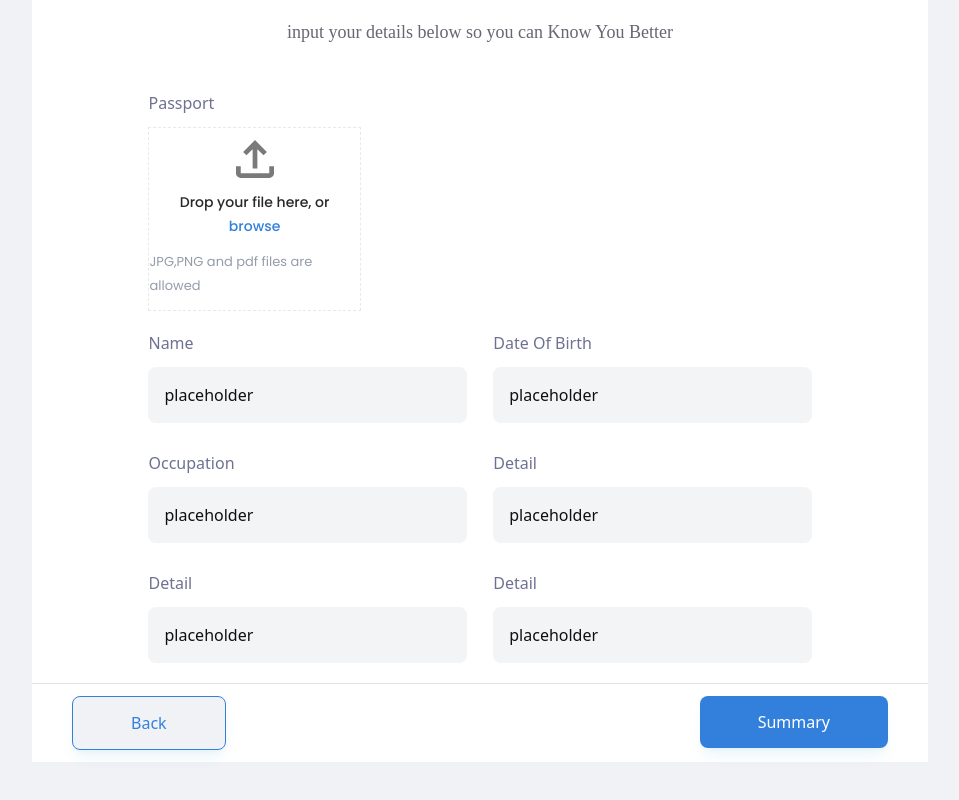
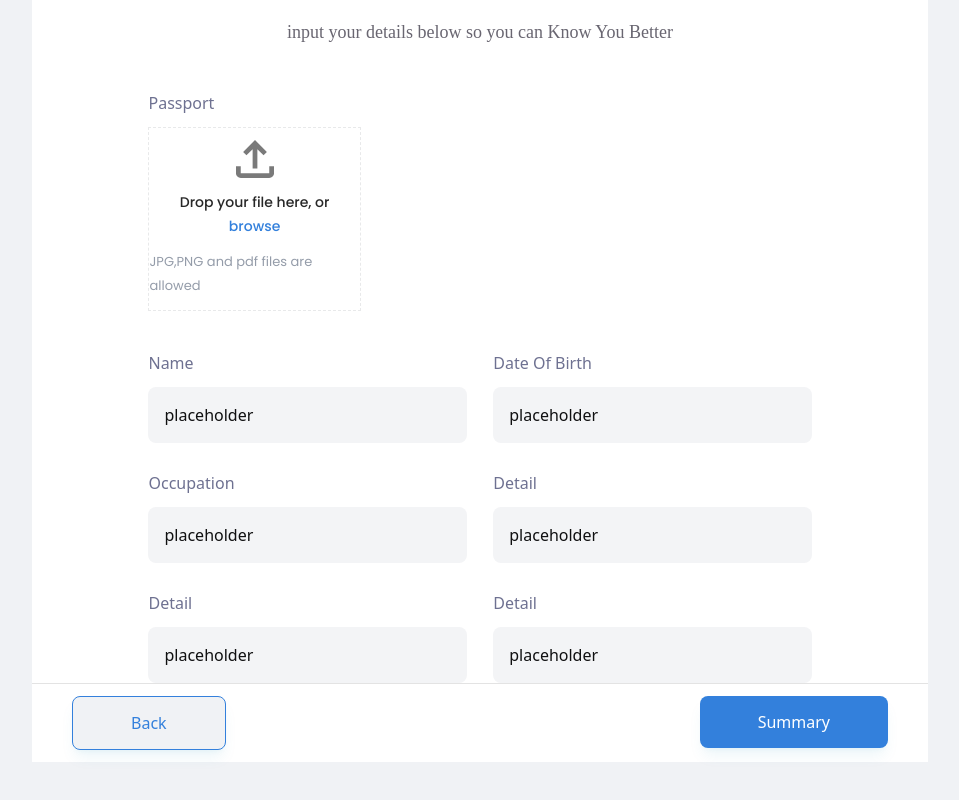
Before and after one commit to BEE-Codes/SignUp, a Vue app: page /Course5 in a window 1280 px wide. Shown: the part 204-1004 px from the top of the page, without its empty margins (160-1119 px from the left). Built offline with nearby package versions, Linux system fonts and the light colour scheme.

Commit message:
tiny correction on slide5

```diff
--- a/src/Views/Course5.vue
+++ b/src/Views/Course5.vue
@@ -11,6 +11,7 @@
         <div class="w-[70%] bg-white mt-[100px] mx-auto rounded-[10px]">
             <h5 class="text-[18px] text-[#01060E] font-[400] leading-[37.5px] text-center pt-7">Summary</h5>
             <h6 class="text-[18px] text-[#696671] font-[500] leading-[20.8px] text-center pt-5 mb-10 font-MavenPro"> input your details below so you can Know You Better</h6>
+
             <div class="w-[74%] mx-auto h-[600px] flex flex-col">
                 <div class="w-[32%]">
                     <p class="text-[16px] text-[#6E7191] leading-[24px] pt-2 mb-3">Passport</p>
@@ -24,7 +25,7 @@
                         </div>
                     </div>
                 </div>
-                <div class="overflow-y-auto flex-grow mt-5 ">
+                <div class="overflow-y-auto flex-grow mt-10 ">
                     <div class="w-full flex justify-between mb-7">
                         <div class="w-[48%]">
                             <p class="text-[16px] text-[#6E7191] leading-[24px] pb-3">Name</p>
@@ -55,7 +56,7 @@
                             <input type="text" placeholder="placeholder" class="bg-gray-100 placeholder-[#101011] p-4 rounded-[8px] w-full  text-black">
                         </div>
                     </div>
-                    <div class="w-full flex justify-between">
+                    <div class="w-full flex justify-between mb-2">
                         <div class="w-[48%]">
                             <p class="text-[16px] text-[#6E7191] leading-[24px] pb-3">Gender</p>
                             <input type="text" placeholder="placeholder" class="bg-gray-100 placeholder-[#101011] p-4 rounded-[8px] w-full  text-black">
```
